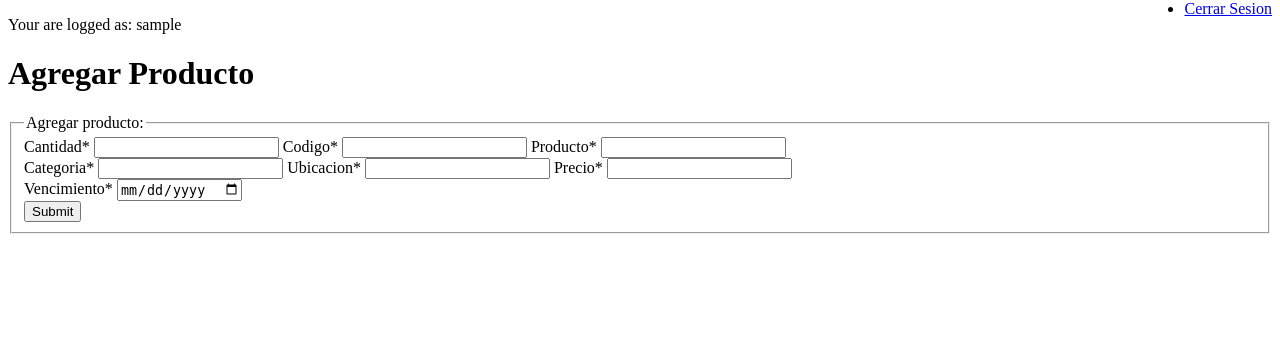
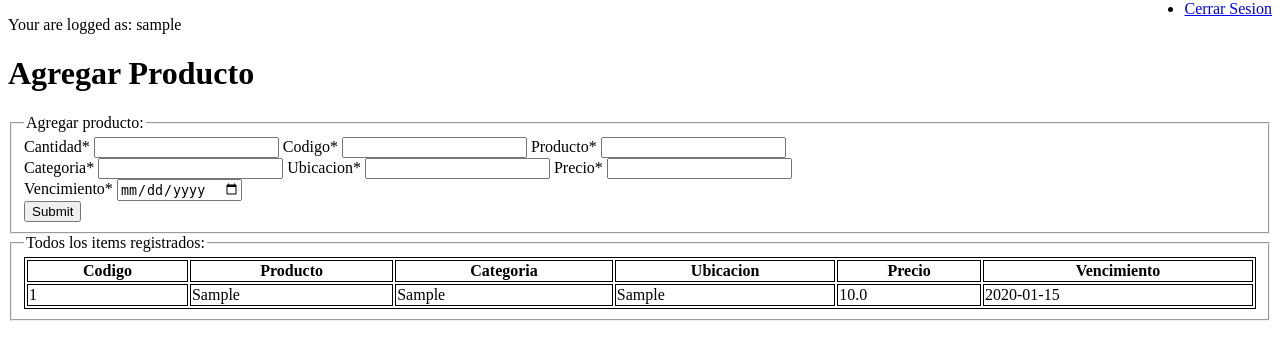
Before and after one commit to Neo-Zapata/smart_stockers-copy, a Flask app: page /agregar in a window 1280 px wide. Shown: the part 70-430 px from the top of the page. Run offline with Flask 2, Linux system fonts and the light colour scheme; the visitor is signed in with stand-in values (Sample User, id 1); tables that the repository leaves empty hold one stand-in row (values such as "Sample post").

Commit message:
comunicacion asincrona en Agregar

```diff
--- a/app.py
+++ b/app.py
@@ -1,10 +1,11 @@
 from operator import le
-from flask import Flask, render_template, url_for, request, redirect,session
+from flask import Flask, render_template, url_for, request, redirect, session, jsonify
 from flask.helpers import flash
 from flask_sqlalchemy import SQLAlchemy
 from sqlalchemy import and_, not_, or_
 from flask_migrate import Migrate
-
+import sys
+import json
 
 
 app = Flask(__name__)
@@ -19,18 +20,16 @@ class Productos(db.Model):
     __tablename__ = 'productos'
     id_productos = db.Column(db.Integer, primary_key=True)
     id_usuario = db.Column(db.Integer)
-    # Codigo es unique LISTO
     Codigo = db.Column(db.Integer, nullable=False, unique=True)
     Producto = db.Column(db.String(50), nullable=False)
     Categoria = db.Column(db.String(30), nullable=False)
     Ubicacion = db.Column(db.String(60), nullable=False)
     Precio = db.Column(db.Float, nullable=False)
     Vencimiento = db.Column(db.Date, nullable=False)
-#Como es id es foreign key??
+
 class Cuentas(db.Model):
     __tablename__ = 'cuentas'
     id_cuentas = db.Column(db.Integer, primary_key=True)
-       # Los tres deben ser unique
     email = db.Column(db.String(40), nullable=False, unique=True)
     username = db.Column(db.String(30), nullable=False, unique=True)
     password = db.Column(db.String(30), nullable=False, unique=True)
@@ -43,67 +42,6 @@ class Cuentas(db.Model):
 def index():
     return render_template('index.html')
 
-@app.route('/home')
-def home():
-    if 'loggedin' in session:
-        user = session['username']
-        flash(f"welcome {user}","info")
-        return render_template('home.html')
-
-    return redirect(url_for('index'))
-#1.1
-@app.route('/registro')
-def register():
-    return render_template('register.html')
-
-@app.route('/agregar')
-def agregar():
-    if 'loggedin' in session:
-        username = session['username']
-        flash(f"Your are logged as: {username}","info")
-        return render_template('agregar.html')
-
-    return redirect(url_for('index'))
-
-
-@app.route('/consumir')
-def consumir():
-    if 'loggedin' in session:
-        username = session['username']
-        flash(f"Your are logged as: {username}","info")
-        return render_template('consumir.html')
-
-    return redirect(url_for('index'))
-
-
-@app.route('/stock')
-def stock():
-    if 'loggedin' in session:
-        username = session['username']
-        flash(f"Your are logged as: {username}","info")
-        return render_template('stock.html', stock=Productos.query.filter_by(id_usuario=str(session['id'])))
-
-    return redirect(url_for('index'))
-
-
-@app.route('/agregar_producto', methods=['POST'])
-def agregar_producto():
-    #El id_usuario podria asignarse como foreign key (y pasar otros parametros al session)
-    id_usuario = session['id']
-    cantidad = int(request.form.get('cantidad',''))
-    codigo = request.form.get('codigo','')
-    producto = request.form.get('producto','')
-    categoria = request.form.get('categoria','')
-    ubicacion = request.form.get('ubicacion','')
-    precio = request.form.get('precio','')
-    vencimiento = request.form.get('vencimiento','')
-
-    for i in range(cantidad):
-        _productos = Productos(id_usuario=id_usuario,Codigo=codigo,Producto=producto,Categoria=categoria,Ubicacion=ubicacion,Precio=precio,Vencimiento=vencimiento)
-        db.session.add(_productos)
-        db.session.commit()
-    # poner mensaje para que el usuario sepa que fue exitoso
-    return redirect(url_for('agregar'))
 #1.2
 @app.route('/signin', methods=['POST'])
 def signin():
@@ -151,13 +89,99 @@ def logout():
         return redirect(url_for('index'))
     return redirect(url_for('index'))
 
+#1.1
+@app.route('/registro')
+def register():
+    return render_template('register.html')
+
+#-----------------
+
+@app.route('/home')
+def home():
+    if 'loggedin' in session:
+        user = session['username']
+        flash(f"welcome {user}","info")
+        return render_template('home.html')
+
+    return redirect(url_for('index'))
+
+@app.route('/agregar')
+def agregar():
+    if 'loggedin' in session:
+        username = session['username']
+        flash(f"Your are logged as: {username}","info")
+        return render_template('agregar.html', stock=Productos.query.filter_by(id_usuario=str(session['id'])))
+
+    return redirect(url_for('index'))
+
+
+@app.route('/consumir')
+def consumir():
+    if 'loggedin' in session:
+        username = session['username']
+        flash(f"Your are logged as: {username}","info")
+        return render_template('consumir.html', stock=Productos.query.filter_by(id_usuario=str(session['id'])))
+
+    return redirect(url_for('index'))
+
+
+@app.route('/stock')
+def stock():
+    if 'loggedin' in session:
+        username = session['username']
+        flash(f"Your are logged as: {username}","info")
+        return render_template('stock.html', stock=Productos.query.filter_by(id_usuario=str(session['id'])))
+
+    return redirect(url_for('index'))
+
+
+@app.route('/agregar_producto', methods=['POST'])
+def agregar_producto():
+    response = {}
+    error = False
+    try:
+        id_usuario = session['id']
+        cantidad = request.get_json()['cantidad']
+        codigo = request.get_json()['codigo']
+        producto = request.get_json()['producto']
+        categoria = request.get_json()['categoria']
+        ubicacion = request.get_json()['ubicacion']
+        precio = request.get_json()['precio']
+        vencimiento = request.get_json()['vencimiento']
+
+        for i in range(int(cantidad)):
+            _productos = Productos(id_usuario=id_usuario,Codigo=codigo,Producto=producto,Categoria=categoria,Ubicacion=ubicacion,Precio=precio,Vencimiento=vencimiento)
+           # _productos = Productos(None)
+            db.session.add(_productos)
+            db.session.commit()
+
+        response['cantidad']=int(cantidad)
+        response['codigo']=_productos.Codigo
+        response['producto']=_productos.Producto
+        response['categoria']=_productos.Categoria
+        response['ubicacion']=_productos.Ubicacion
+        response['precio']=_productos.Precio
+        response['vencimiento']=_productos.Vencimiento
+
+    except:
+        error = True
+        db.session.rollback()
+        print(sys.exc_info())
+    finally:
+        db.session.close()
+
+    if error:
+        response['error_message'] = 'Algo salio mal en el servidor!'
+    response['error'] = error
+    return jsonify(response)
+
 @app.route('/consumir_producto', methods=['POST'])
 def consumir_producto():
     _searchProd = request.form.get('producto','')
    # _searchVenc = request.form.get('vencimiento','')
     _deleteCant = int(request.form.get('cantidad',''))
 
-    results = Productos.query.filter_by(Producto=_searchProd )#Vencimiento=_searchVenc
+    results = Productos.query.filter_by(Producto=_searchProd, id_usuario=str(session['id']))#Vencimiento=_searchVenc
     cant=0
     for x in results:
         cant= cant+1
--- a/templates/agregar.html
+++ b/templates/agregar.html
@@ -6,6 +6,14 @@
         <link href="https://fonts.googleapis.com/css2?family=Roboto:wght@100&display=swap">
 		<link rel="stylesheet" href="{{ url_for('static',filename='styles/menu.css')}}">
 -->
+	<style>
+	table, th, td {
+	border: 1px solid black;
+	}
+	.hidden {
+		display:none;
+	}
+	</style>
 	</head>
 	<body>
 		<header>
@@ -34,40 +42,124 @@
 				{% endif %}
 			{% endwith %}
 		</div>
+
 		<h1>Agregar Producto</h1>
 		<div class="rec">
 			<fieldset>
 				<legend>Agregar producto: </legend>
-				<form action="/agregar_producto" method="POST">
+		<!--    <form action="/agregar_producto" method="POST"> -->
+				<form id="agregar">
 					<div class="soul">
 						<label for="cantidad">Cantidad*</label>
-						<input name="cantidad" type="text"/>
+						<input id="cantidad" name="cantidad" type="text"/>
 
 						<label for="codigo">Codigo*</label>
-						<input name="codigo" type="text"/>
+						<input id="codigo" name="codigo" type="text"/>
 
 						<label for="producto">Producto*</label>
-						<input name="producto" type="text" />
+						<input id="producto" name="producto" type="text" />
 					</div>
 					<div class="soul">
 						<label for="categoria">Categoria*</label>
-						<input name="categoria" type="text"/>
+						<input id="categoria" name="categoria" type="text"/>
 
 						<label for="ubicacion">Ubicacion*</label>
-						<input name="ubicacion" type="text" />
+						<input id="ubicacion" name="ubicacion" type="text" />
 
 						<label for="precio">Precio*</label>
-						<input name="precio" type="text" />
+						<input id="precio" name="precio" type="text" />
 					</div>
 					<div class="soul">
 						<label for="vencimiento">Vencimiento*</label>
-						<input name="vencimiento" type="date"/>
+						<input id="vencimiento" name="vencimiento" type="date"/>
 					</div>
 
 					<input type="submit" value="Submit"/>
 				</form>
 			</fieldset>
 		</div>
+		<div id='error' class="hidden" style="color:red;size:10in">Algo salio mal en el servidor!</div>
+		<div>
+			<fieldset>
+				<legend>Todos los items registrados:</legend>
+				<div>
+					<table style="width:100%" id="table">
+						<tr>
+						  <th>Codigo</th>
+						  <th>Producto</th>
+						  <th>Categoria</th>
+						  <th>Ubicacion</th>
+						  <th>Precio</th>
+						  <th>Vencimiento</th>
+						</tr>
+						{% for item in stock %}
+						<tr>
+						  <td>{{item.Codigo}}</td>
+						  <td>{{item.Producto}}</td>
+						  <td>{{item.Categoria}}</td>
+						  <td>{{item.Ubicacion}}</td>
+						  <td>{{item.Precio}}</td>
+						  <td>{{item.Vencimiento}}</td>
+						</tr>
+						{% endfor %}
+					  </table>
+
+				</div>
+			</fieldset>
+		</div>
+
+		<script>
+			document.getElementById("agregar").onsubmit = function(e) {
+                e.preventDefault();
+                fetch('/agregar_producto', {
+                    method: 'POST',
+                    body: JSON.stringify({
+                        'cantidad': document.getElementById('cantidad').value,
+						'codigo': document.getElementById('codigo').value,
+						'producto': document.getElementById('producto').value,
+						'categoria': document.getElementById('categoria').value,
+						'ubicacion': document.getElementById('ubicacion').value,
+						'precio': document.getElementById('precio').value,
+						'vencimiento': document.getElementById('vencimiento').value
+                    }),
+                    headers: {
+                        'Content-Type': 'application/json'
+                    }
+                }).then(function(response){
+                    console.log('respuesta: ', response)
+                    return response.json()
+                }).then(function(jsonResponse) {
+                    console.log("jsonResponse: ", jsonResponse)
+					if (jsonResponse['error']===false){
+					for (var i=0; i<jsonResponse['cantidad'];i++){
+					const trItem=document.createElement('tr')
+
+					const tdItem1=trItem.appendChild(document.createElement('td'))
+					const tdItem2=trItem.appendChild(document.createElement('td'))
+					const tdItem3=trItem.appendChild(document.createElement('td'))
+					const tdItem4=trItem.appendChild(document.createElement('td'))
+					const tdItem5=trItem.appendChild(document.createElement('td'))
+					const tdItem6=trItem.appendChild(document.createElement('td'))
+					tdItem1.innerHTML=jsonResponse['codigo']
+					tdItem2.innerHTML=jsonResponse['producto']
+					tdItem3.innerHTML=jsonResponse['categoria']
+					tdItem4.innerHTML=jsonResponse['ubicacion']
+					tdItem5.innerHTML=jsonResponse['precio']
+					tdItem6.innerHTML=jsonResponse['vencimiento']
+					document.getElementById('table').appendChild(trItem)
+					}
+					document.getElementById('error').className='hidden'
+				}else{
+					const message = jsonResponse['error_message']
+                    document.getElementById('error').className = ''
+                    document.getElementById('error').innerHTML = message
+				}
+				}).catch(function(error){
+					console.log("error: "+error)
+					document.getElementById('error').className=''
+				});
+            }
+		</script>
 
 	</body>
 </html>
```
Also changed, not shown: templates/consumir.html (+67 -0 lines), templates/index.html (+3 -9 lines).
